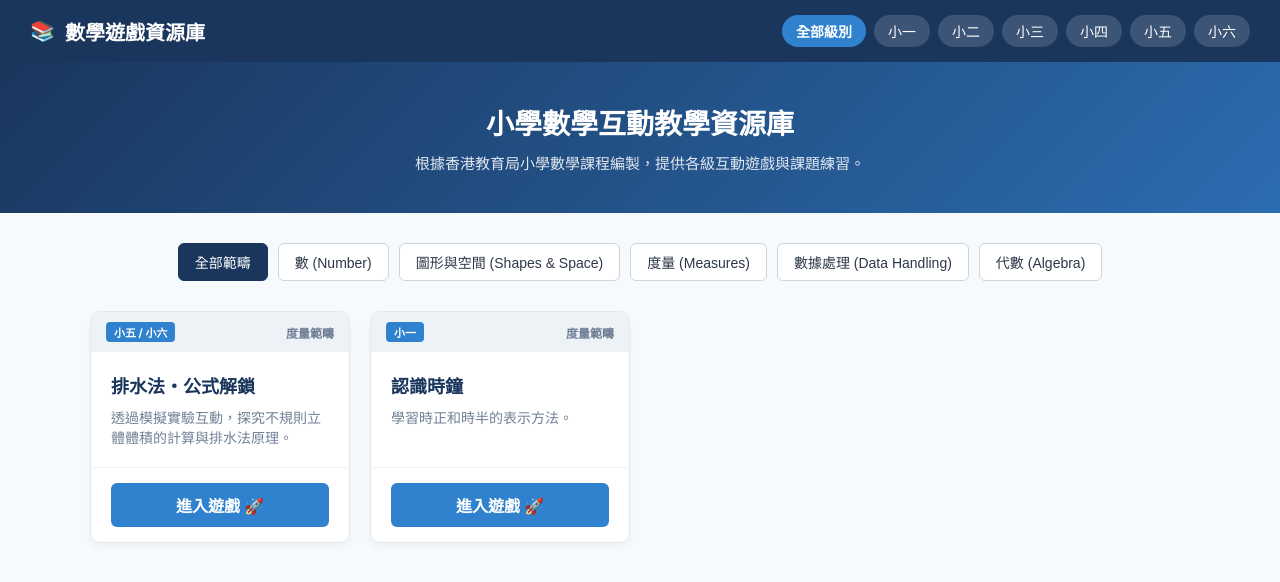
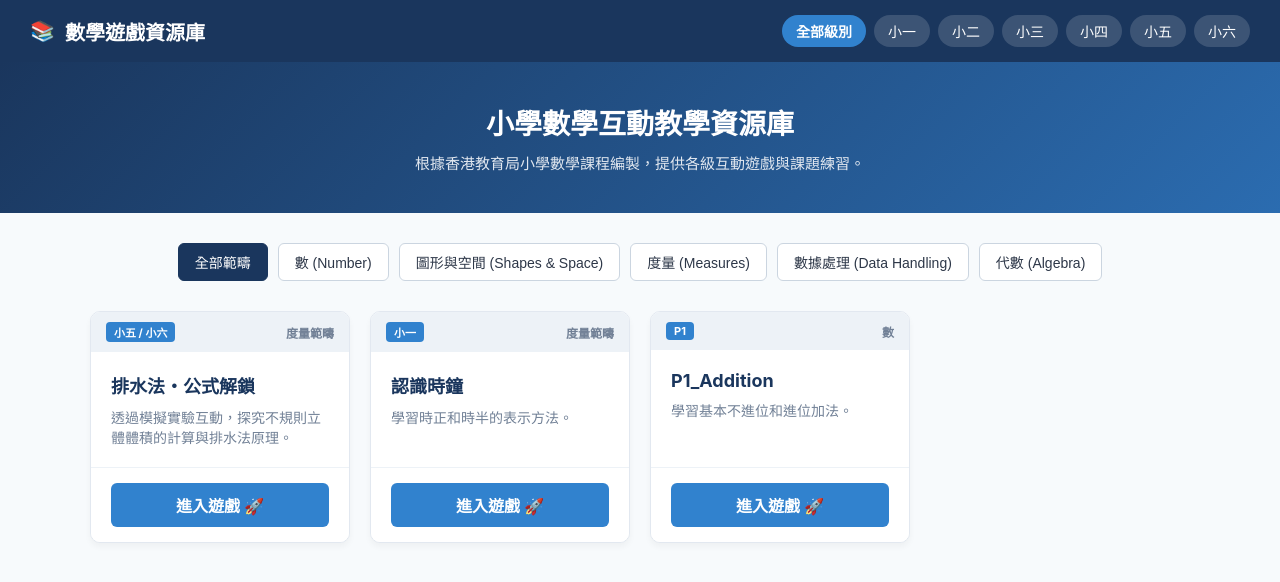
Before and after one commit to mrckhronald/mathsgames, a plain HTML site: page index.html in a window 1280 px wide. Drawn offline with Linux system fonts and the light colour scheme.

Commit message:
Update index.html

```diff
--- a/index.html
+++ b/index.html
@@ -124,7 +124,22 @@
                 </div>
             </div>
             <!-- 之後你只要照呢個格式複製多個卡片，並更改 data-grade, data-category, 標題同連結就可以 -->
-
+<!-- 新遊戲卡片 -->
+            <div class="game-card" data-grade="請填寫年級" data-category="請填寫範疇">
+                <div>
+                    <div class="card-header">
+                        <span class="badge-grade">P1</span>
+                        <span class="badge-cat">數</span>
+                    </div>
+                    <div class="card-body">
+                        <h3>P1_Addition</h3>
+                        <p>學習基本不進位和進位加法。</p>
+                    </div>
+                </div>
+                <div class="card-footer">
+                    <a href="你的新遊戲英文檔名.html" class="play-btn" target="_blank">進入遊戲 🚀</a>
+                </div>
+            </div>
         </div>
     </div>
 
```
